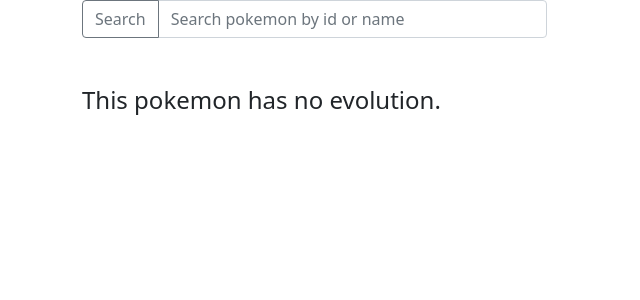
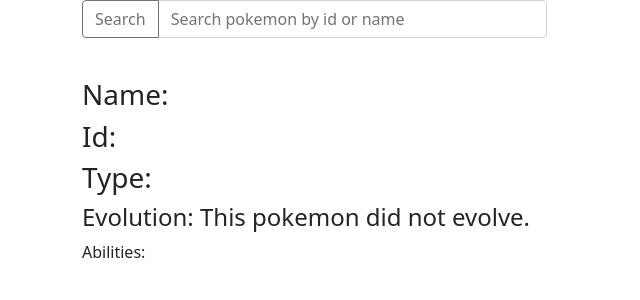
Before and after one commit to VCorak/challenge-pokemon-php, a PHP site: page / in a window 1280 px wide. Shown: the top 300 px of the page, without its empty margins (0-640 px from the left). Run offline with PHP 8.4, Linux system fonts and the light colour scheme.

Commit message:
Adding some text...

```diff
--- a/index.php
+++ b/index.php
@@ -16,7 +16,6 @@
 
 <div class="container">
 
-
     <div class="search-container">
         <form class="search-container col-md-5 col-sm-5">
             <div class="input-group mb-3">
@@ -27,13 +26,12 @@
     </div>
 
     <?php
-
+// POKEMON IN GENERAL
     $pokemon_name = '';
     $pokemon_id = '';
     $pokemon_image = '';
     $pokemon_moves = '';
     $pokemon_type = '';
-
 
         if ($_GET['term'] ?? '') {
             $url = "https://pokeapi.co/api/v2/pokemon/" . $_GET["term"];
@@ -50,10 +48,8 @@
             $pokemon_move3 = $pokemon_moves[3]['move']['name'];
             $pokemon_type = $pokemonResults['types'][0]['type']['name'];
 
-
         }
-
-
+    // POKEMON ABILITIES
     $pokemon_abilities = '';
 
     if ($_GET['term'] ?? '') {
@@ -65,7 +61,7 @@
 
     }
 
-
+    // POKEMON EVOLUTION
     $pokemon_evolution = '';
 
     if ($_GET['term'] ?? '') {
@@ -76,22 +72,20 @@
         $pokemon_evolution = $evoResults['evolves_from_species']['name'];
     }
 
-
     ?>
-
 
 <div class = "results-container">
     <img src='<?php echo $pokemon_image ?>'>
-    <h3><?php echo ucwords($pokemon_name) ?></h3>
-    <h3><?php echo $pokemon_id ?></h3>
-    <h3 id="pokemon_types"><?php echo ucfirst($pokemon_type)?></h3>
-    <h4 id="pokemon_evolution"> <?php
+    <h3>Name: <?php echo ucwords($pokemon_name) ?></h3>
+    <h3>Id: <?php echo $pokemon_id ?></h3>
+    <h3 id="pokemon_types">Type: <?php echo ucfirst($pokemon_type)?></h3>
+    <h4 id="pokemon_evolution">Evolution: <?php
         if ($pokemon_evolution == false) {
-            echo "This pokemon has no evolution.";
+            echo "This pokemon did not evolve.";
         } else {
             echo ucfirst($pokemon_evolution = $evoResults['evolves_from_species']['name']);
-        }?></h4>
-    <p><?php echo ucfirst($pokemon_abilities) ?></p>
+        } ?></h4>
+    <p>Abilities: <?php echo ucfirst($pokemon_abilities) ?></p>
 
 </div>
 
```
